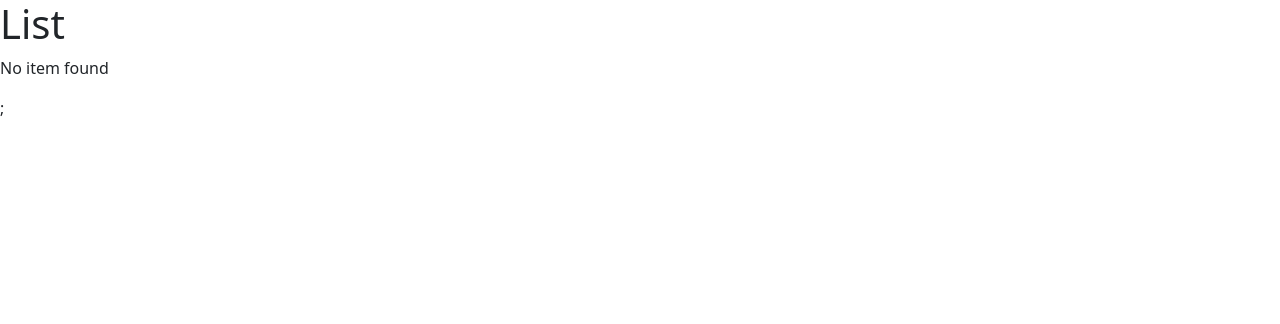
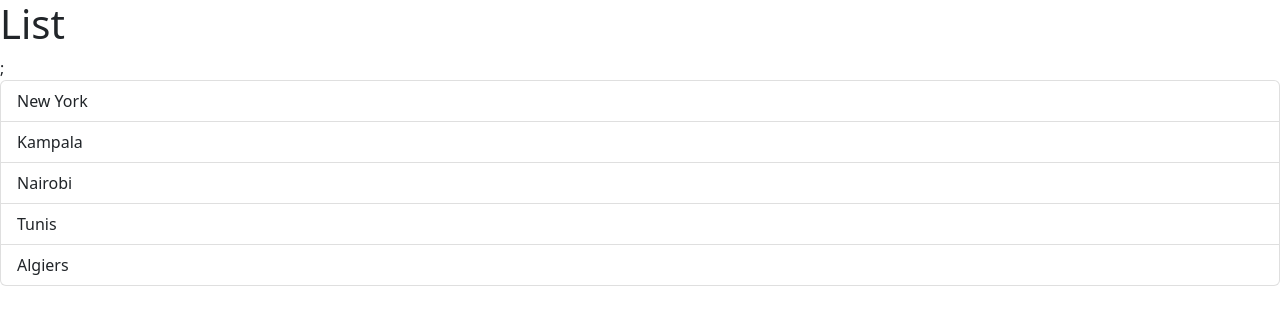
Before and after one commit to Sheddiey/ReactC, a React (Vite) app in the folder React/react-app/: page / in a window 1280 px wide. Shown: the top 324 px of the page. Built offline with nearby package versions, Linux system fonts and the light colour scheme.

Commit message:
handling event

```diff
--- a/React/react-app/src/App.tsx
+++ b/React/react-app/src/App.tsx
@@ -6,8 +6,8 @@ function App() {
   //JSx : JavaScript XML
   //return <div><Message></Message></div>;
   //return <div><ListGroup></ListGroup></div>
-  let items = ["New York", "Kampala", "Nairobi", "Tunis", "Algiers"];
-  items = [];
+  return ListGroup();
+
 
   // if (items.length === 0) //repetion is not instead we are gonna render conditionally
   //   return (
@@ -22,17 +22,6 @@ function App() {
   // const getMessage = () => {
   //   return items.length === 0 ? <p>No item found</p> : null;
   // };
-  return (
-    //a better way is to use fragments instead of a div element
-    <>
-      <h1>List</h1>
-      {/* {items.length === 0 ? <p>No item found</p> : null}; */}
-      {items.length === 0 && <p>No item found</p>};
-      {items.map((item) => (
-        <li key={item}>{item}</li>
-      ))}
-    </>
-  ); //parenthesis to spread jsx into multiple lines
 }
 
 export default App;
--- a/React/react-app/src/Components/ListGroup.tsx
+++ b/React/react-app/src/Components/ListGroup.tsx
@@ -1,6 +1,31 @@
+import { MouseEvent } from "react";
 
-function ListGroup () {
-    return <h1>List Group</h1>;
+function ListGroup() {
+  let items = ["New York", "Kampala", "Nairobi", "Tunis", "Algiers"];
+
+
+  //event handler
+  const handleClick = (event: MouseEvent) => {console.log(event)}
+
+  return (
+    //a better way is to use fragments instead of a div element
+    <>
+      <h1>List</h1>
+      {/* {items.length === 0 ? <p>No item found</p> : null}; */}
+      {items.length === 0 && <p>No item found</p>};
+      <ul className="list-group">
+        {items.map((item, index) => (
+          <li
+            className="list-group-item"
+            key={item}
+            onClick={handleClick}
+          >
+            {item}
+          </li>
+        ))}
+      </ul>
+    </>
+  ); //parenthesis to spread jsx into multiple lines
 }
 
 export default ListGroup;
```
